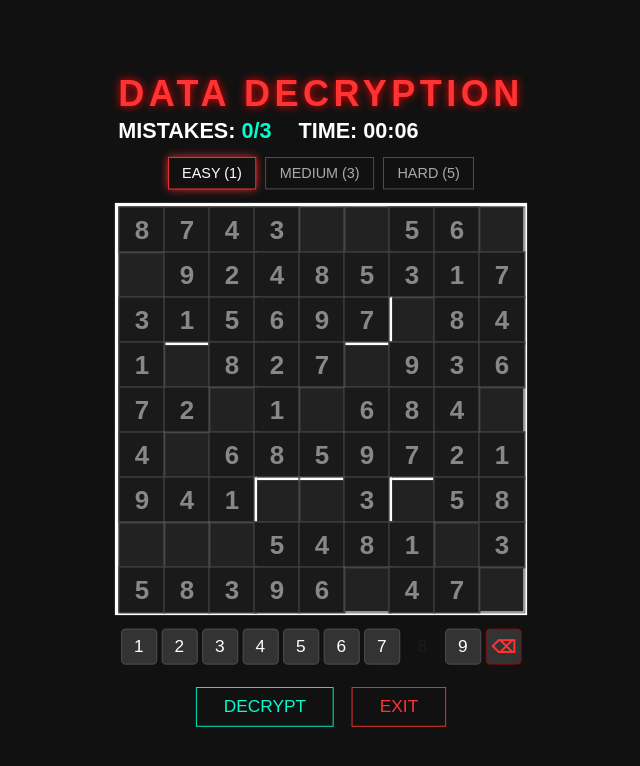
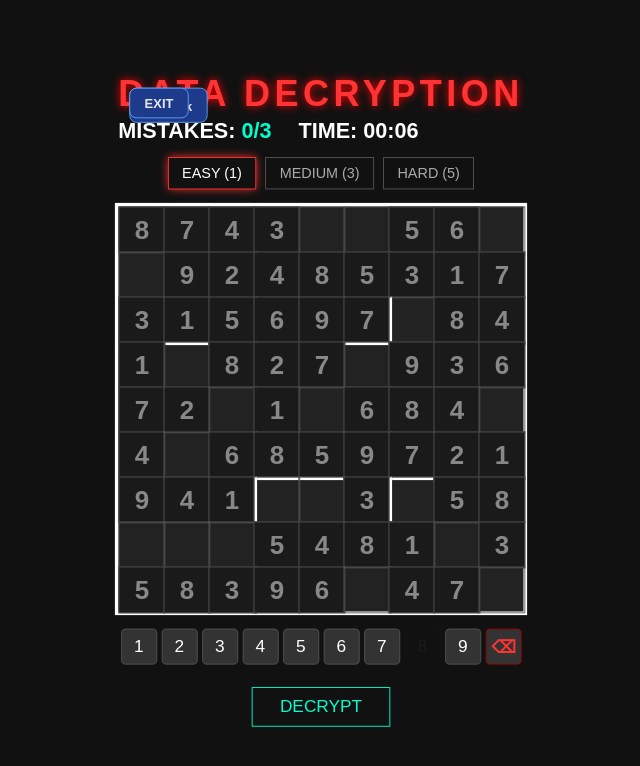
Before and after one commit to KOYUNGCHING/CITY_PUZZLE, a Flask app: page /game/1 in a window 1280 px wide. Shown: the top 766 px of the page, without its empty margins (319-959 px from the left). Run offline with Flask 3, Linux system fonts and the light colour scheme; some web fonts are replaced.

Commit message:
ＢＡＣＫ

```diff
--- a/static/css/game1.css
+++ b/static/css/game1.css
@@ -145,3 +145,24 @@ body {
 .action-btn:hover { background: #00ffcc; color: #000; box-shadow: 0 0 15px #00ffcc; }
 .back-btn { border-color: #ff3333; color: #ff3333; }
 .back-btn:hover { background: #ff3333; color: white; box-shadow: 0 0 15px #ff3333; }
+/* ===== 左上角 Back 按鈕 ===== */
+.back-btn {
+  position: absolute;
+  top: 16px;
+  left: 16px;
+  padding: 8px 16px;
+  font-size: 0.9rem;
+  background: #1e3a8a;
+  color: #e5e7eb;
+  border: 1px solid #60a5fa;
+  border-radius: 8px;
+  cursor: pointer;
+  font-weight: 600;
+  z-index: 999;
+  transition: 0.2s ease;
+}
+
+.back-btn:hover {
+  background: #2563eb;
+  transform: translateY(-2px);
+}
--- a/static/js/game1.js
+++ b/static/js/game1.js
@@ -332,3 +332,10 @@ async function checkWinCondition() {
         }, 300);
     }
 }
+// ====== 新增：回首頁按鈕 ======
+document.getElementById("homeBtn").addEventListener("click", () => {
+  // 如果你的首頁是 "/"
+  window.location.href = "/game";
+  // 若要導向其他頁，例如 "/index" 可改成：
+  // window.location.href = "/index";
+});
--- a/static/js/game3.js
+++ b/static/js/game3.js
@@ -508,7 +508,7 @@ document.getElementById("restartBtn").addEventListener("click", () => {
 // ====== 新增：回首頁按鈕 ======
 document.getElementById("homeBtn").addEventListener("click", () => {
   // 如果你的首頁是 "/"
-  window.location.href = "/home";
+  window.location.href = "/game";
   // 若要導向其他頁，例如 "/index" 可改成：
   // window.location.href = "/index";
 });
--- a/static/js/game4.js
+++ b/static/js/game4.js
@@ -507,7 +507,7 @@ statusTextEl.textContent =
 
 // ===== Back 按鈕：回首頁 =====
 document.getElementById("back-btn").addEventListener("click", () => {
-  window.location.href = "/home";
+  window.location.href = "/game";
   // 若你的首頁不是 "/", 例如 "/home"，就改成：
   // window.location.href = "/home";
 });
--- a/templates/game1.html
+++ b/templates/game1.html
@@ -14,6 +14,7 @@
 
     <div class="game-wrapper">
         <div class="header-info">
+            <button id="back-btn" class="back-btn">⬅ Back</button>
             <h1 class="game-title">DATA DECRYPTION</h1>
             <div class="status-bar">
                 <div class="mistake-box">MISTAKES: <span id="mistake-count" style="color: #00ffcc;">0/3</span></div>
--- a/templates/game2.html
+++ b/templates/game2.html
@@ -12,6 +12,7 @@
 
     <div class="game-wrapper">
         <div class="header-info">
+            <button id="back-btn" class="back-btn">⬅ Back</button>
             <h1 class="game-title">ENERGY HARVEST</h1>
 
             <div class="dashboard-row">
--- a/templates/game5.html
+++ b/templates/game5.html
@@ -6,6 +6,7 @@
   <link rel="stylesheet" href="../static/css/game5.css" />
 </head>
 <body>
+  <button id="back-btn" class="back-btn">⬅ Back</button>
   <h1 class="title">Stickman vs Aliens</h1>
 
   <div class="game-container">
```
Also changed, not shown: static/css/game2.css (+21 -0 lines), static/css/game5.css (+21 -0 lines), static/js/game2.js (+7 -0 lines), static/js/game5.js (+7 -0 lines).
